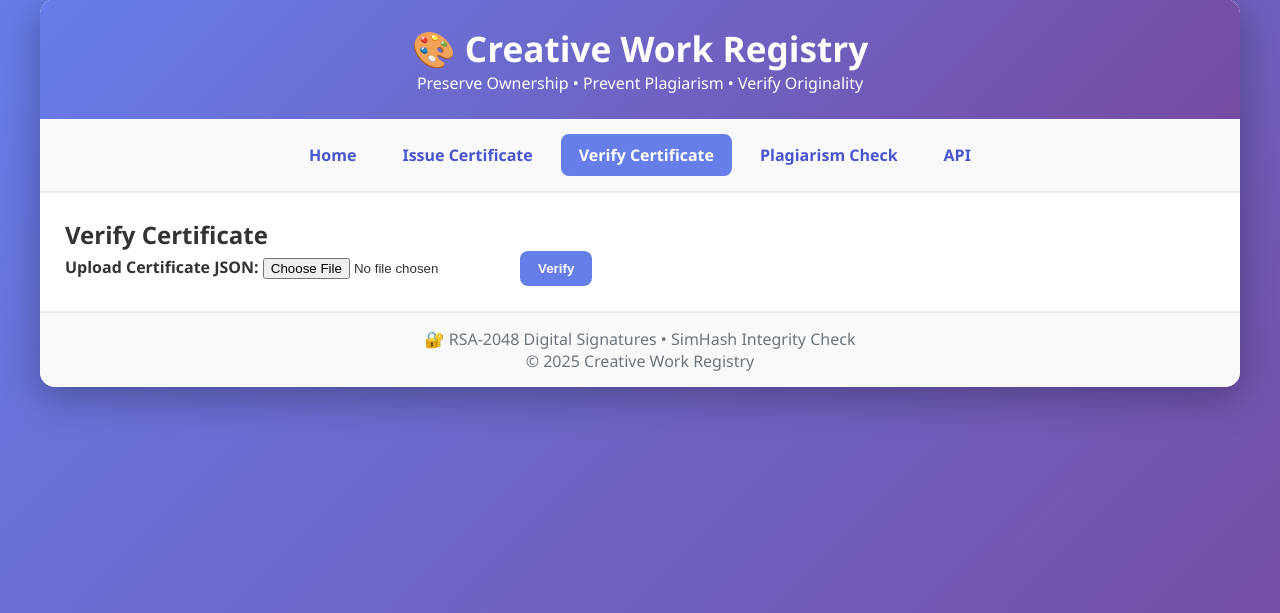
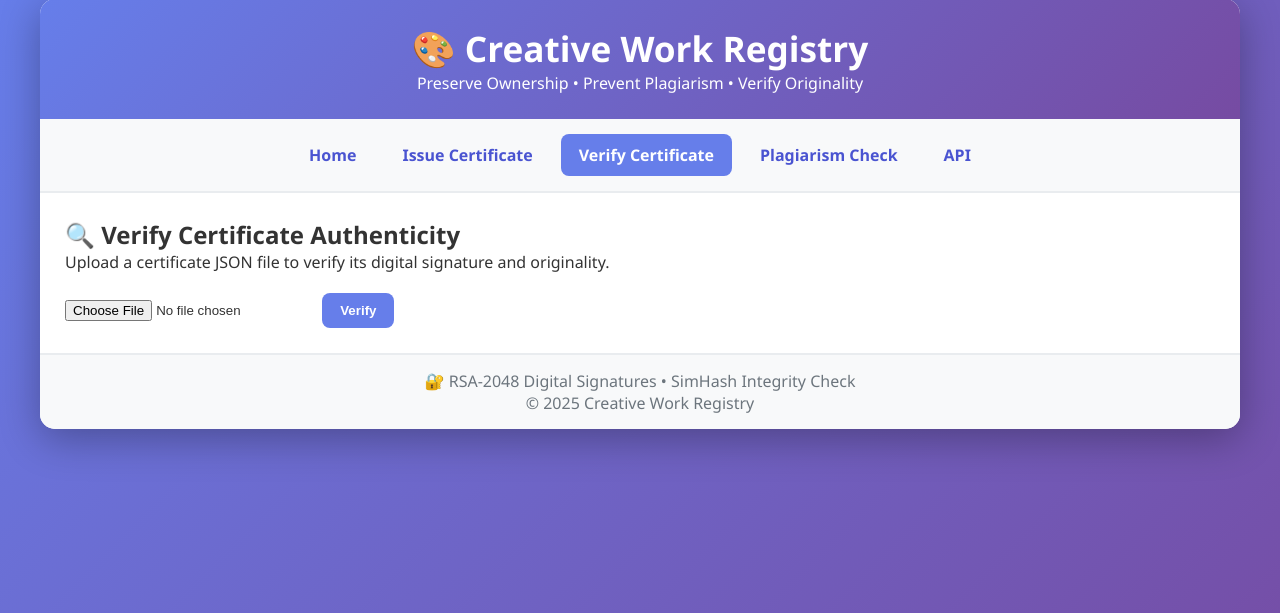
Before and after one commit to Autokade/Software_project, a Flask app: page /verify_certificate in a window 1280 px wide. Shown: the part 21-634 px from the top of the page. Run offline with Flask 3, Linux system fonts and the light colour scheme.

Commit message:
Update verify_certificate.html

```diff
--- a/templates/verify_certificate.html
+++ b/templates/verify_certificate.html
@@ -1,8 +1,11 @@
 {% extends "base.html" %}
+{% block title %}Verify Certificate{% endblock %}
 {% block content %}
-<h2>Verify Certificate</h2>
-<form method="POST" enctype="multipart/form-data">
-    <label><strong>Upload Certificate JSON:</strong></label>
+
+<h2>🔍 Verify Certificate Authenticity</h2>
+<p>Upload a certificate JSON file to verify its digital signature and originality.</p>
+
+<form method="POST" enctype="multipart/form-data" style="margin-top:20px;">
     <input type="file" name="cert_file" accept=".json" required>
     <button type="submit">Verify</button>
 </form>
```
